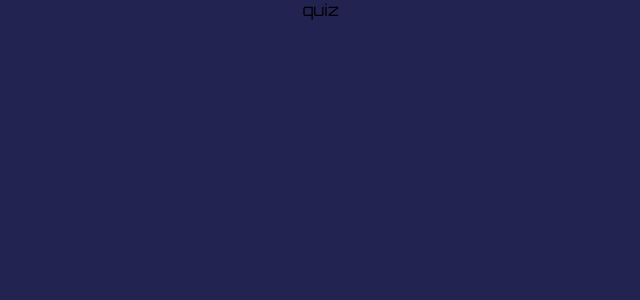
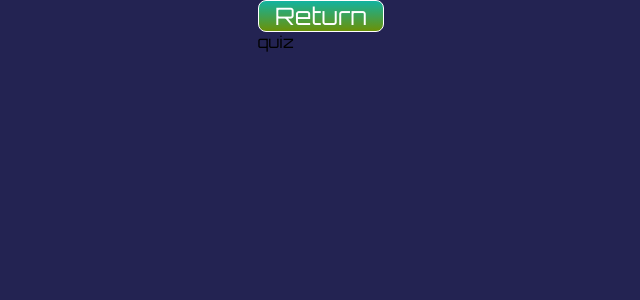
Before and after one commit to aniaorwatk/page-exploration-space, a React (Create React App) app: page /quiz in a window 1280 px wide. Shown: the top 300 px of the page, without its empty margins (319-959 px from the left). Built offline with nearby package versions, Linux system fonts and the light colour scheme.

Commit message:
repare scss login, margin

```diff
--- a/src/component/Login/Login.scss
+++ b/src/component/Login/Login.scss
@@ -13,8 +13,9 @@
     &__box {
       display: flex;
       justify-content: center;
+      margin: 2rem;
       flex-direction: column;
-      h1 {
+      &-h1 {
         align-self: flex-start;
         margin: 1.5rem 0;
         color: $color-text-white;
--- a/src/component/Login/Login.tsx
+++ b/src/component/Login/Login.tsx
@@ -50,7 +50,7 @@ const Login = () => {
     <div className="login">
       <div className="login__box">
         <ButtonReturn/>
-        <h1>{labels.login.title}</h1>
+        <h1 className="login__box-h1">{labels.login.title}</h1>
         <form onSubmit={handleSubmit(onSubmit)}>
           <Input
             errors={getErrorLogin({ login: errors.login })}
--- a/src/component/QuizPage/QuizPage.scss
+++ b/src/component/QuizPage/QuizPage.scss
@@ -1 +1,5 @@
 @import "../../scss/Main";
+
+.quiz{
+    display: flex;
+}
--- a/src/component/QuizPage/QuizPage.tsx
+++ b/src/component/QuizPage/QuizPage.tsx
@@ -1,16 +1,17 @@
 import React from "react";
 import Quiz from "../../features/quiz/quiz";
-import './QuizPage.scss'
+import ButtonReturn from "../Buttons/ButtonReturn/ButtonReturn";
+import "./QuizPage.scss";
 
-const QuizPage =()=>{
-    return(
-        <div className="quiz">
-<div className="quiz__box">
-<Quiz />
+const QuizPage = () => {
+  return (
+    <div className="quiz">
+      <div className="quiz__box">
+        <ButtonReturn />
+        <Quiz />
+      </div>
+    </div>
+  );
+};
 
-</div>
-        </div>
-    )
-}
-
-export default QuizPage
+export default QuizPage;
--- a/src/component/Register/Register.scss
+++ b/src/component/Register/Register.scss
@@ -13,6 +13,7 @@
     display: flex;
     justify-content: center;
     flex-direction: column;
+    margin-top: 1rem;
     h1 {
       align-self: flex-start;
       margin: 1.5rem 0;
```
